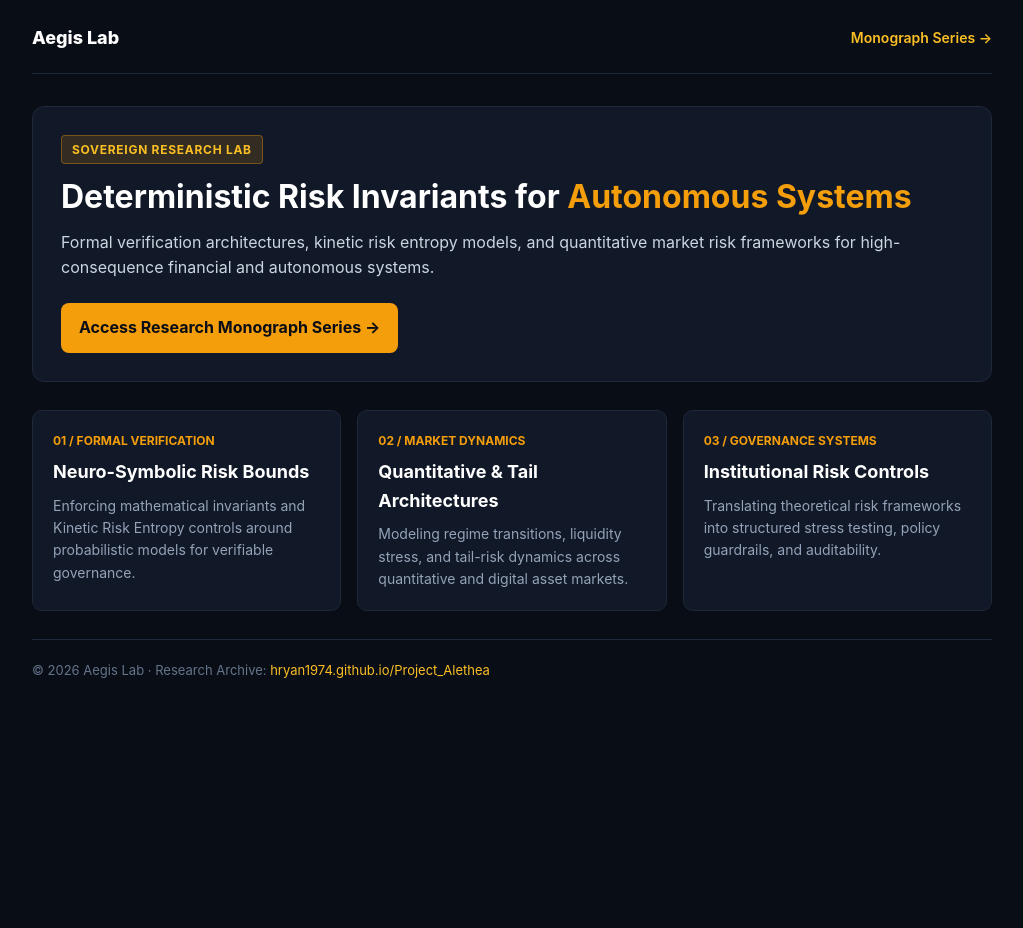
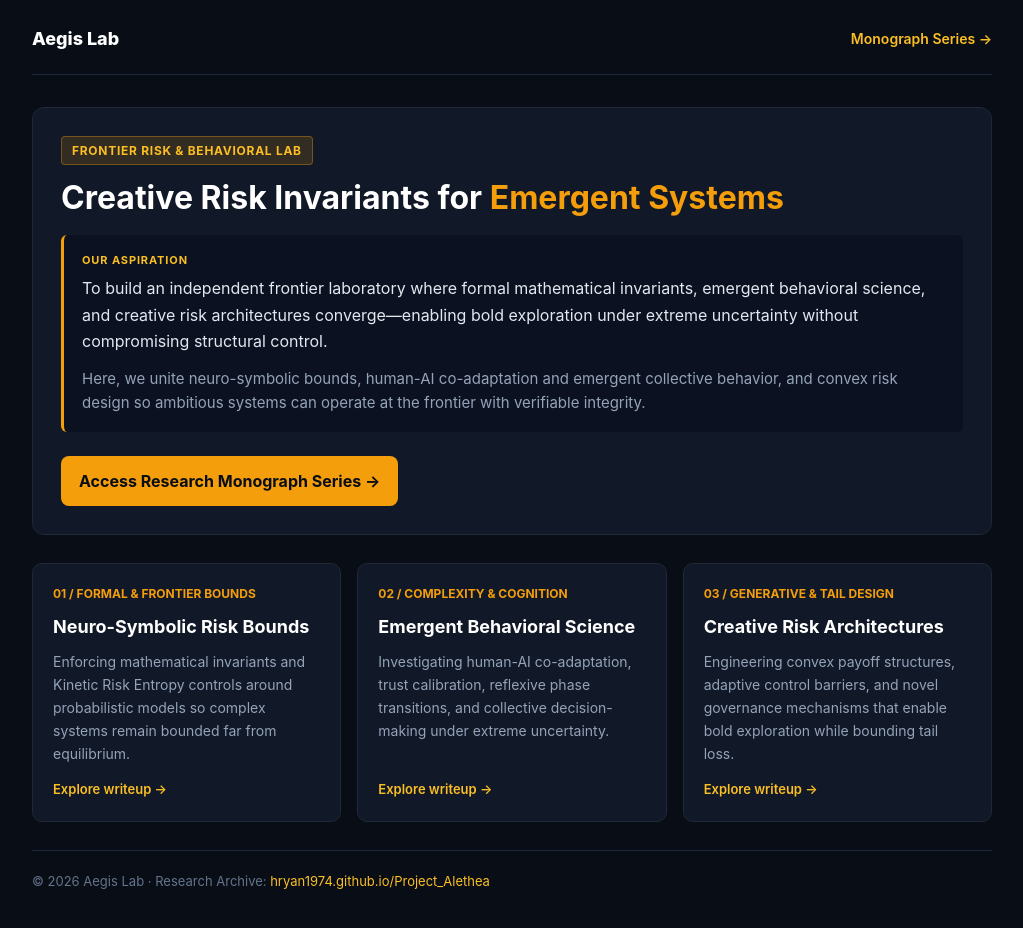
Before and after one commit to Hryan1974/aegislab-landing, a plain HTML site: page index.html in a window 1280 px wide. Shown: the whole page, without its empty margins (128-1151 px from the left). Before the commit the page ends 800 px from the top, so only its background shows below. Drawn offline with Linux system fonts and the light colour scheme.

Commit message:
Revise title and enhance layout in index.html
Updated the title and modified various styles and sections for improved layout and content clarity.

```diff
--- a/index.html
+++ b/index.html
@@ -1,17 +1,16 @@
-
 <!DOCTYPE html>
 <html lang="en">
 <head>
   <meta charset="UTF-8" />
   <meta name="viewport" content="width=device-width, initial-scale=1.0" />
-  <title>Aegis Lab | Quantitative Risk &amp; AI Governance Architectures</title>
+  <title>Aegis Lab | Frontier Risk Science &amp; Emergent Behavioral Architectures</title>
   <style>
     * { box-sizing: border-box; margin: 0; padding: 0; }
     body {
       background-color: #090d16;
       color: #f8fafc;
       font-family: -apple-system, BlinkMacSystemFont, "Segoe UI", Roboto, sans-serif;
-      line-height: 1.6;
+      line-height: 1.65;
       padding: 24px 16px 48px;
     }
     .container { max-width: 960px; margin: 0 auto; }
@@ -45,9 +44,25 @@
       border-radius: 4px;
       margin-bottom: 14px;
     }
-    h1 { font-size: 32px; line-height: 1.18; color: #ffffff; margin-bottom: 14px; }
+    h1 { font-size: 32px; line-height: 1.18; color: #ffffff; margin-bottom: 18px; }
     h1 span { color: #f59e0b; }
-    .lead { color: #cbd5e1; font-size: 16px; margin-bottom: 22px; }
+    .aspiration-box {
+      background-color: #0b1120;
+      border-left: 3px solid #f59e0b;
+      border-radius: 6px;
+      padding: 16px 18px;
+      margin-bottom: 24px;
+    }
+    .aspiration-label {
+      color: #fbbf24;
+      font-size: 11px;
+      font-weight: 700;
+      letter-spacing: 0.08em;
+      text-transform: uppercase;
+      margin-bottom: 6px;
+    }
+    .lead { color: #e2e8f0; font-size: 16px; margin-bottom: 12px; }
+    .sublead { color: #94a3b8; font-size: 15px; }
     .btn {
       display: inline-block;
       background-color: #f59e0b;
@@ -64,14 +79,30 @@
       margin-bottom: 28px;
     }
     .card {
+      display: flex;
+      flex-direction: column;
+      justify-content: space-between;
       background-color: #111827;
       border: 1px solid #1f2937;
       border-radius: 10px;
       padding: 20px;
+      text-decoration: none;
+      color: inherit;
+      transition: border-color 0.2s ease, transform 0.2s ease;
+    }
+    .card:hover {
+      border-color: rgba(245, 158, 11, 0.55);
+      transform: translateY(-2px);
     }
     .card-tag { color: #f59e0b; font-size: 12px; font-weight: 700; margin-bottom: 8px; }
     .card h2 { font-size: 18px; color: #ffffff; margin-bottom: 8px; }
     .card p { color: #94a3b8; font-size: 14px; }
+    .card-cta {
+      margin-top: 14px;
+      color: #fbbf24;
+      font-size: 13px;
+      font-weight: 600;
+    }
     footer {
       border-top: 1px solid #1e293b;
       padding-top: 20px;
@@ -84,34 +115,54 @@
 <body>
   <div class="container">
     <header>
-      <a class="brand" href="#">Aegis Lab</a>
+      <a class="brand" href="index.html">Aegis Lab</a>
       <a class="nav-link" href="https://hryan1974.github.io/Project_Alethea" target="_blank" rel="noopener">Monograph Series &rarr;</a>
     </header>
+
     <section class="hero">
-      <div class="badge">Sovereign Research Lab</div>
-      <h1>Deterministic Risk Invariants for <span>Autonomous Systems</span></h1>
+      <div class="badge">Frontier Risk &amp; Behavioral Lab</div>
+      <h1>Creative Risk Invariants for <span>Emergent Systems</span></h1>
+      <div class="aspiration-box">
+        <div class="aspiration-label">Our Aspiration</div>
         <p class="lead">
-        Formal verification architectures, kinetic risk entropy models, and quantitative market risk frameworks for high-consequence financial and autonomous systems.
+          To build an independent frontier laboratory where formal mathematical invariants, emergent behavioral science, and creative risk architectures converge—enabling bold exploration under extreme uncertainty without compromising structural control.
         </p>
+        <p class="sublead">
+          Here, we unite neuro-symbolic bounds, human-AI co-adaptation and emergent collective behavior, and convex risk design so ambitious systems can operate at the frontier with verifiable integrity.
+        </p>
+      </div>
       <a class="btn" href="https://hryan1974.github.io/Project_Alethea" target="_blank" rel="noopener">Access Research Monograph Series &rarr;</a>
     </section>
+
     <section class="grid">
-      <div class="card">
-        <div class="card-tag">01 / FORMAL VERIFICATION</div>
+      <a class="card" href="neuro-symbolic-risk-bounds.html">
+        <div>
+          <div class="card-tag">01 / FORMAL &amp; FRONTIER BOUNDS</div>
           <h2>Neuro-Symbolic Risk Bounds</h2>
-        <p>Enforcing mathematical invariants and Kinetic Risk Entropy controls around probabilistic models for verifiable governance.</p>
+          <p>Enforcing mathematical invariants and Kinetic Risk Entropy controls around probabilistic models so complex systems remain bounded far from equilibrium.</p>
         </div>
-      <div class="card">
-        <div class="card-tag">02 / MARKET DYNAMICS</div>
-        <h2>Quantitative &amp; Tail Architectures</h2>
-        <p>Modeling regime transitions, liquidity stress, and tail-risk dynamics across quantitative and digital asset markets.</p>
+        <div class="card-cta">Explore writeup &rarr;</div>
+      </a>
+
+      <a class="card" href="emergent-behavioral-science.html">
+        <div>
+          <div class="card-tag">02 / COMPLEXITY &amp; COGNITION</div>
+          <h2>Emergent Behavioral Science</h2>
+          <p>Investigating human-AI co-adaptation, trust calibration, reflexive phase transitions, and collective decision-making under extreme uncertainty.</p>
         </div>
-      <div class="card">
-        <div class="card-tag">03 / GOVERNANCE SYSTEMS</div>
-        <h2>Institutional Risk Controls</h2>
-        <p>Translating theoretical risk frameworks into structured stress testing, policy guardrails, and auditability.</p>
+        <div class="card-cta">Explore writeup &rarr;</div>
+      </a>
+
+      <a class="card" href="creative-risk-architectures.html">
+        <div>
+          <div class="card-tag">03 / GENERATIVE &amp; TAIL DESIGN</div>
+          <h2>Creative Risk Architectures</h2>
+          <p>Engineering convex payoff structures, adaptive control barriers, and novel governance mechanisms that enable bold exploration while bounding tail loss.</p>
         </div>
+        <div class="card-cta">Explore writeup &rarr;</div>
+      </a>
     </section>
+
     <footer>
       &copy; 2026 Aegis Lab &middot; Research Archive:
       <a href="https://hryan1974.github.io/Project_Alethea" target="_blank" rel="noopener">hryan1974.github.io/Project_Alethea</a>
```
Lines whose indentation alone changed are shown as unchanged.
